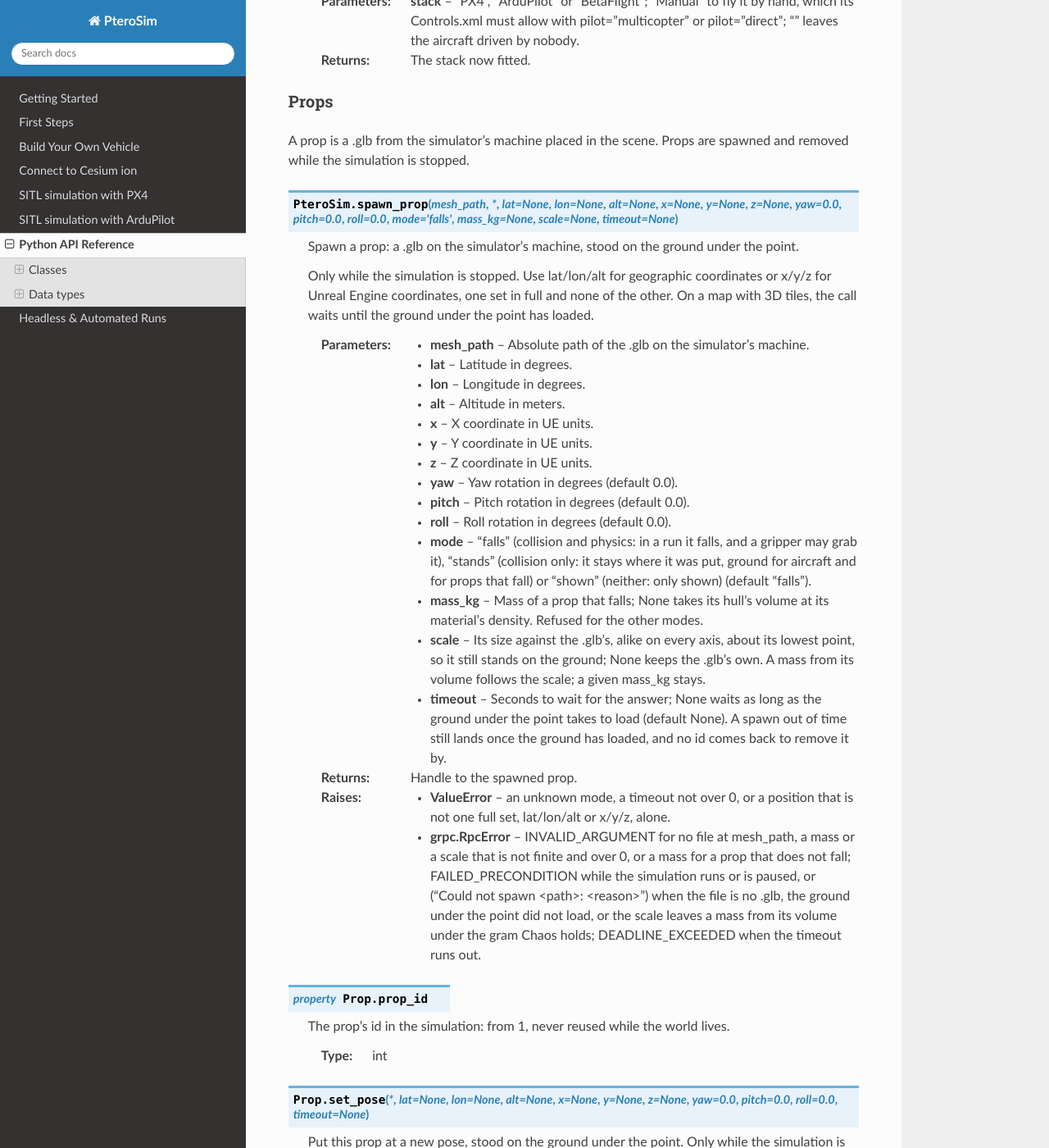
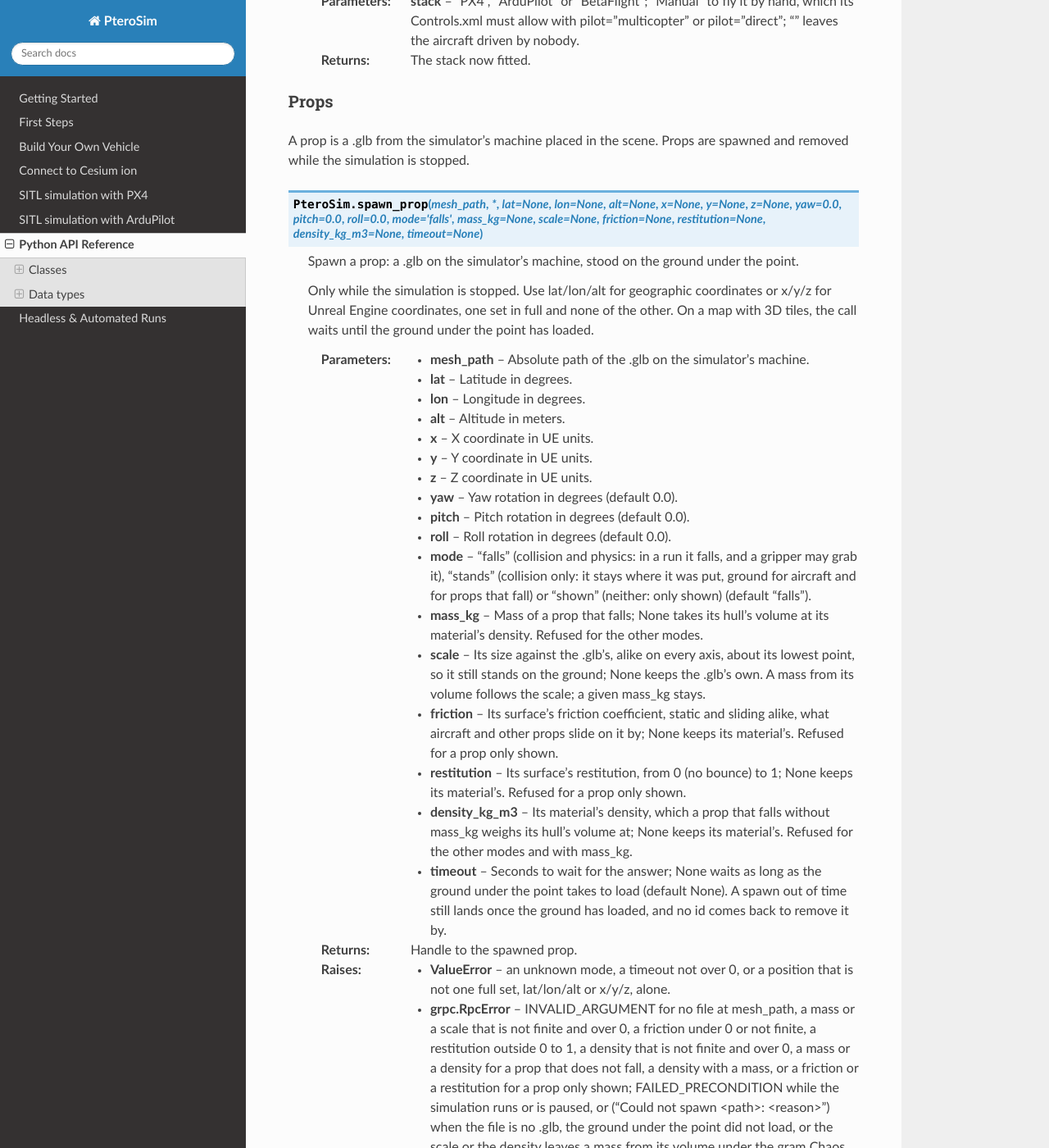
Before and after one commit to AlexanderRex/PteroSimDocs, a Sphinx documentation site: the page built from docs/source/python_api.rst, in a window 1280 px wide and 1400 px high, scrolled down 9474 px. Shown: the whole window at 82% size. Built offline with Sphinx 7.4.7 and the Read the Docs theme 3.1.0, drawn with Linux system fonts in a browser that asks for light colours; some of the changed text lies outside the part shown.

Commit message:
docs: regenerate python_api.rst from SDK 3de5b5e4a1bbb0b97581f044f046a9a2d5f2d5e6 (#48)

```diff
--- a/docs/source/python_api.rst
+++ b/docs/source/python_api.rst
@@ -421,7 +421,7 @@
 
 A prop is a .glb from the simulator's machine placed in the scene. Props are spawned and removed while the simulation is stopped.
 
-.. py:method:: PteroSim.spawn_prop(mesh_path, *, lat=None, lon=None, alt=None, x=None, y=None, z=None, yaw=0.0, pitch=0.0, roll=0.0, mode="falls", mass_kg=None, scale=None, timeout=None)
+.. py:method:: PteroSim.spawn_prop(mesh_path, *, lat=None, lon=None, alt=None, x=None, y=None, z=None, yaw=0.0, pitch=0.0, roll=0.0, mode="falls", mass_kg=None, scale=None, friction=None, restitution=None, density_kg_m3=None, timeout=None)
 
    Spawn a prop: a .glb on the simulator's machine, stood on the ground under the point.
 
@@ -447,6 +447,14 @@
    :param scale: Its size against the .glb's, alike on every axis, about its lowest point, so it
                  still stands on the ground; None keeps the .glb's own. A mass from its volume
                  follows the scale; a given mass_kg stays.
+   :param friction: Its surface's friction coefficient, static and sliding alike, what aircraft
+                    and other props slide on it by; None keeps its material's. Refused for a prop
+                    only shown.
+   :param restitution: Its surface's restitution, from 0 (no bounce) to 1; None keeps its
+                       material's. Refused for a prop only shown.
+   :param density_kg_m3: Its material's density, which a prop that falls without mass_kg
+                         weighs its hull's volume at; None keeps its material's. Refused for the other
+                         modes and with mass_kg.
    :param timeout: Seconds to wait for the answer; None waits as long as the ground under the
                    point takes to load (default None). A spawn out of time still lands once the ground
                    has loaded, and no id comes back to remove it by.
@@ -456,10 +464,13 @@
    :raises ValueError: an unknown mode, a timeout not over 0, or a position that is not one
        full set, lat/lon/alt or x/y/z, alone.
    :raises grpc.RpcError: INVALID_ARGUMENT for no file at mesh_path, a mass or a scale that is not
-       finite and over 0, or a mass for a prop that does not fall; FAILED_PRECONDITION while
+       finite and over 0, a friction under 0 or not finite, a restitution outside 0 to 1, a
+       density that is not finite and over 0, a mass or a density for a prop that does not
+       fall, a density with a mass, or a friction or a restitution for a prop only shown;
+       FAILED_PRECONDITION while
        the simulation runs or is paused, or ("Could not spawn <path>: <reason>") when the
-       file is no .glb, the ground under the point did not load, or the scale leaves a mass
-       from its volume under the gram Chaos holds; DEADLINE_EXCEEDED when the
+       file is no .glb, the ground under the point did not load, or the scale or the density
+       leaves a mass from its volume under the gram Chaos holds; DEADLINE_EXCEEDED when the
        timeout runs out.
 
 .. py:property:: Prop.prop_id
```
